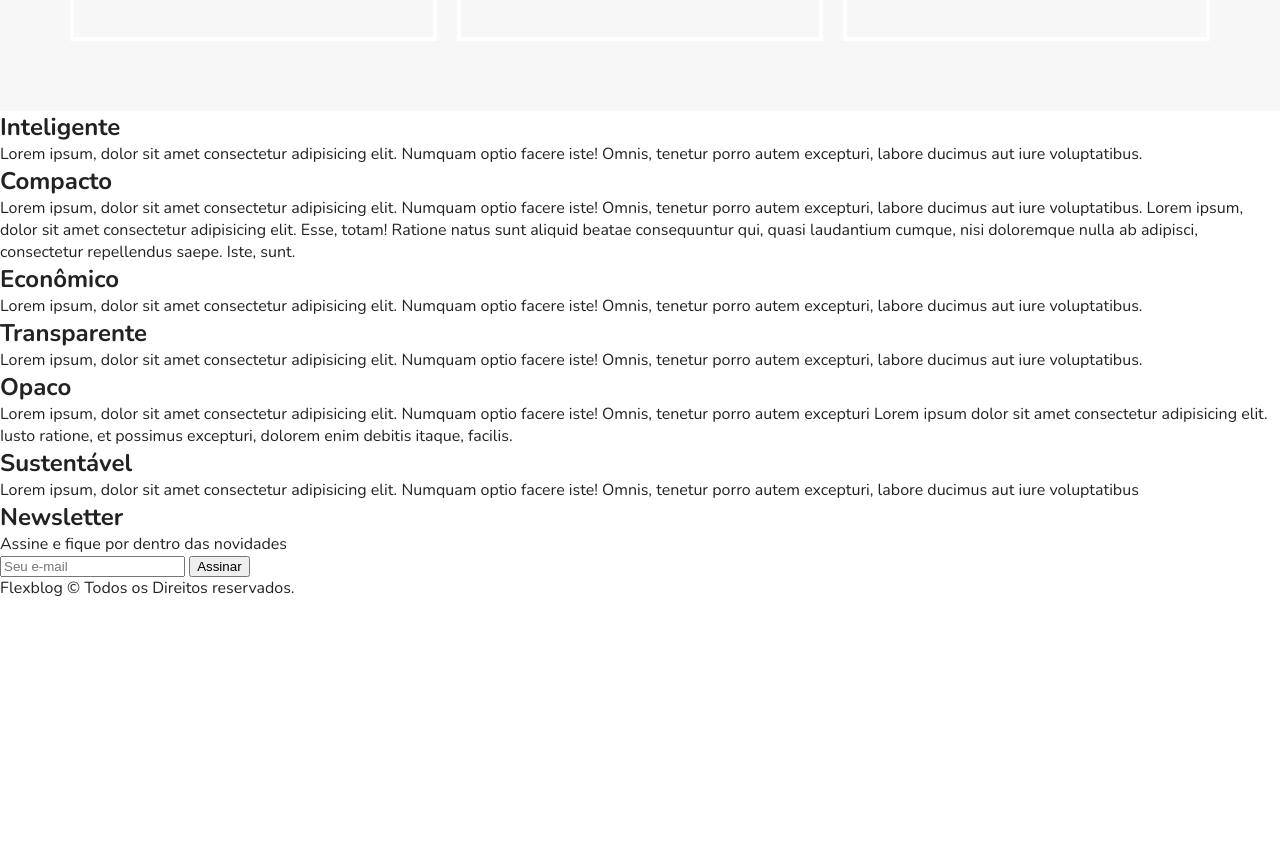
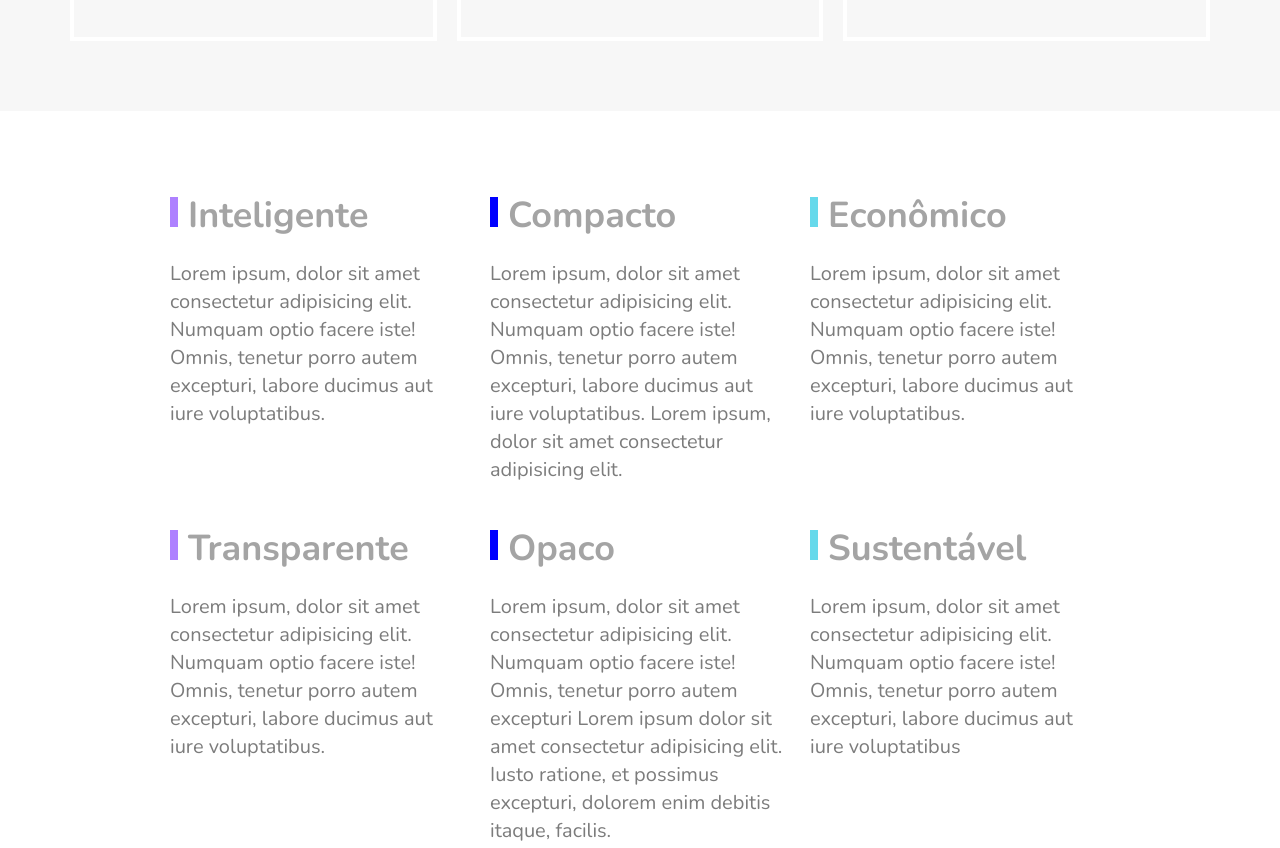
Before and after one commit to FilipyJ/flexBlog-Site-Responsivo, a plain HTML site: page index.html in a window 1280 px wide. Shown: the part 2417-3265 px from the top of the page. Before the commit the page ends 3016 px from the top, so only its background shows below. Drawn offline with nearby package versions, Linux system fonts and the light colour scheme.

Commit message:
área de qualidade flexível

```diff
--- a/index.html
+++ b/index.html
@@ -183,7 +183,7 @@
 
             <h2>Compacto</h2>
 
-            <p>Lorem ipsum, dolor sit amet consectetur adipisicing elit. Numquam optio facere iste! Omnis, tenetur porro autem excepturi, labore ducimus aut iure voluptatibus. Lorem ipsum, dolor sit amet consectetur adipisicing elit. Esse, totam! Ratione natus sunt aliquid beatae consequuntur qui, quasi laudantium cumque, nisi doloremque nulla ab adipisci, consectetur repellendus saepe. Iste, sunt.</p>
+            <p>Lorem ipsum, dolor sit amet consectetur adipisicing elit. Numquam optio facere iste! Omnis, tenetur porro autem excepturi, labore ducimus aut iure voluptatibus. Lorem ipsum, dolor sit amet consectetur adipisicing elit.</p>
 
         </div>
 
--- a/style.css
+++ b/style.css
@@ -279,3 +279,59 @@ img {
         order: -1;
     }
 }
+
+
+/*  Qualidade  */
+
+.qualidade {
+
+
+    max-width: 960px;
+    margin: 60px auto;
+    display: flex;
+    flex-wrap: wrap;
+
+
+}
+
+.qualidade-item {
+
+    flex: 1 1 300px;
+    margin: 20px 10px;
+
+}
+
+.qualidade-item h2 {
+    font-size: 2.25em;
+    color: #a4a4a4;
+    margin-bottom: 20px;
+}
+
+.qualidade-item h2::before {
+
+    content: "";
+    display: inline-block;
+    width: 8px;
+    height: 30px;
+    margin-right: 10px;
+    background-color: blue;
+
+}
+
+.qualidade-item:nth-of-type(3n+1) h2::before {
+    background-color: #ae81ff;
+}
+
+.qualidade-item:nth-of-type(3+2) h2::before {
+    background-color: #f9265e;
+}
+
+.qualidade-item:nth-of-type(3n+3) h2::before {
+    background-color: #66d9eb;
+}
+
+.qualidade-item p {
+    font-size: 1.25em;
+    line-height: 1.4;
+    color: #7c7c7c;
+}
```
